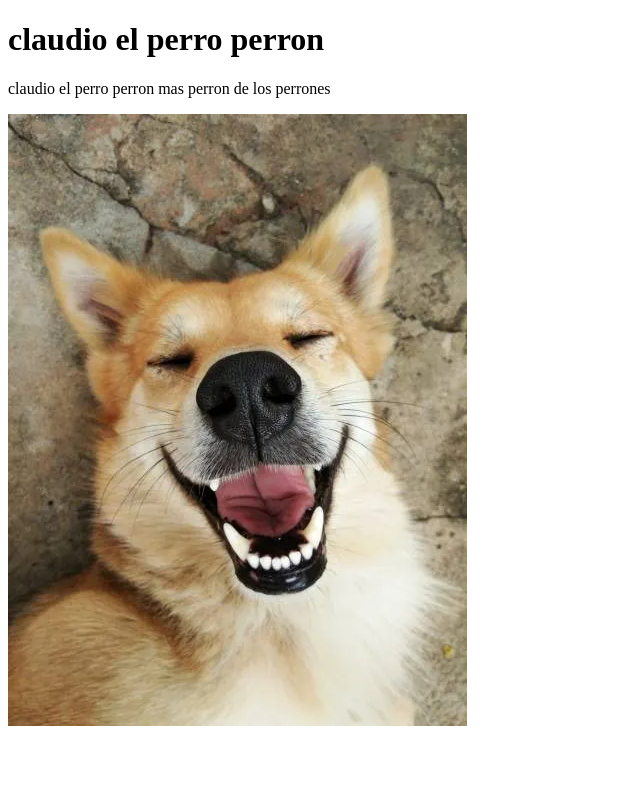
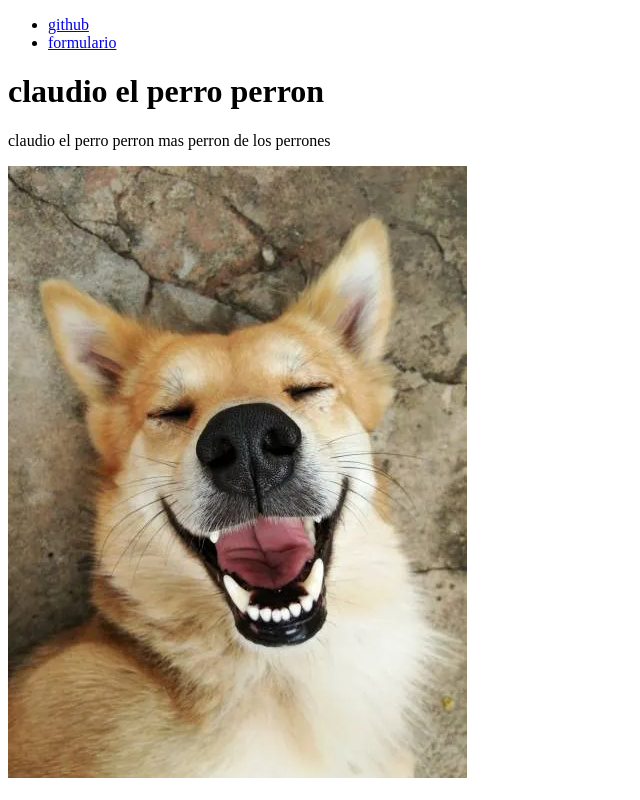
Before and after one commit to MaximontiX/html, a plain HTML site: page index.html in a window 1280 px wide. Shown: the whole page, without its empty margins (0-640 px from the left). Drawn offline with Linux system fonts and the light colour scheme.

Commit message:
creamos un link directo a git y creamos un formulario en el que pregunta la edad y se pueden escribir solo numeros ademas de agregar un boton de enviar

```diff
--- a/index.html
+++ b/index.html
@@ -6,6 +6,19 @@
     <title>papu</title>
 </head>
 <body>
+
+    <nay>
+        <ul>
+            <li>
+                <a href="https://github.com/MaximontiX/html">github</a>
+            </li>
+            <li><a href="formulario.html">formulario
+
+            </a>
+        </li>
+        </ul>
+    </nay>
+
     <h1>claudio el perro perron</h1>
     <p>claudio el perro perron mas perron de los perrones </p>
     <img src="perro-sonrisa.webp"alt "texto"
```
Also changed, not shown: formulario.html (added, +12 -0 lines).
